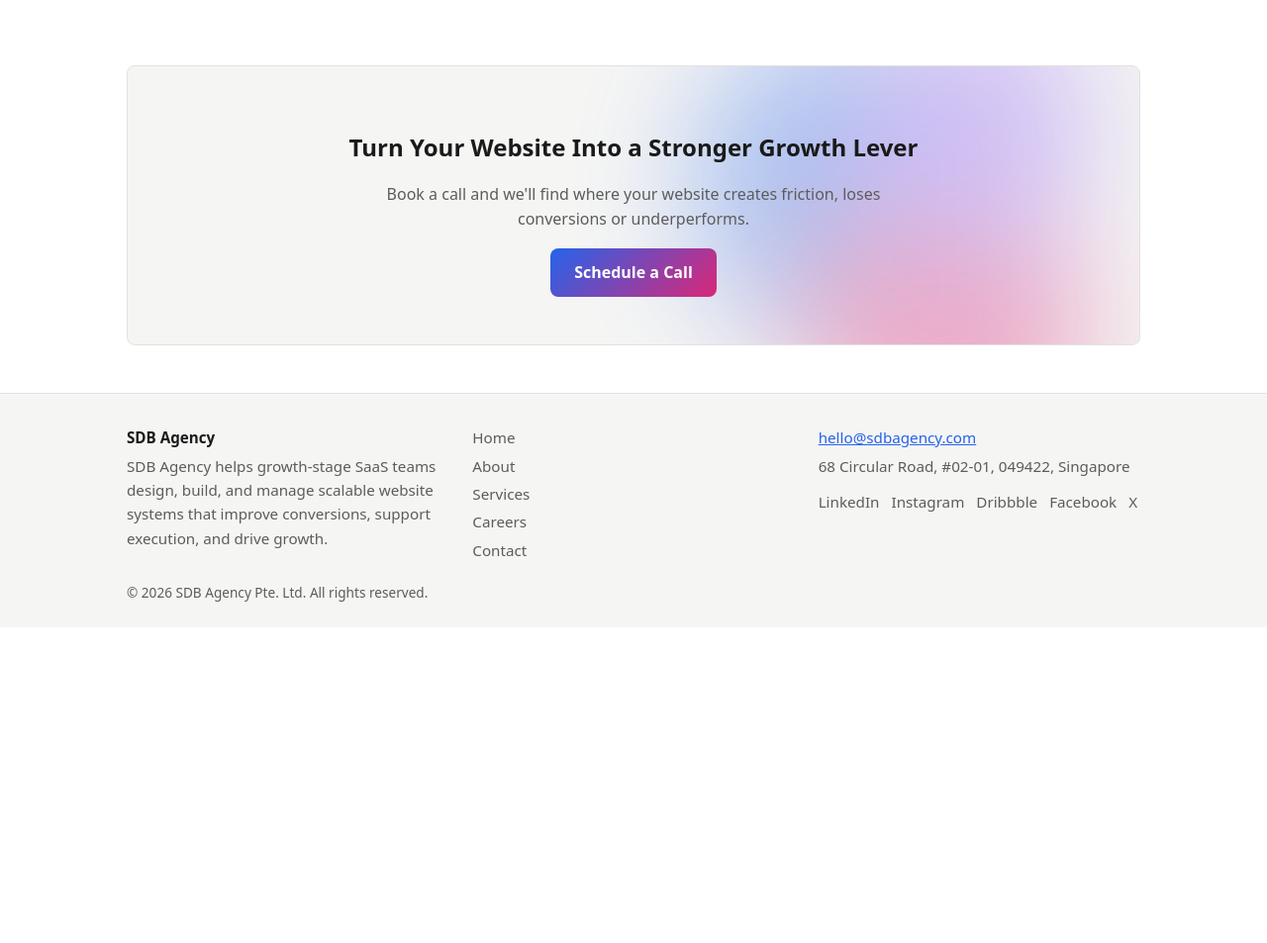
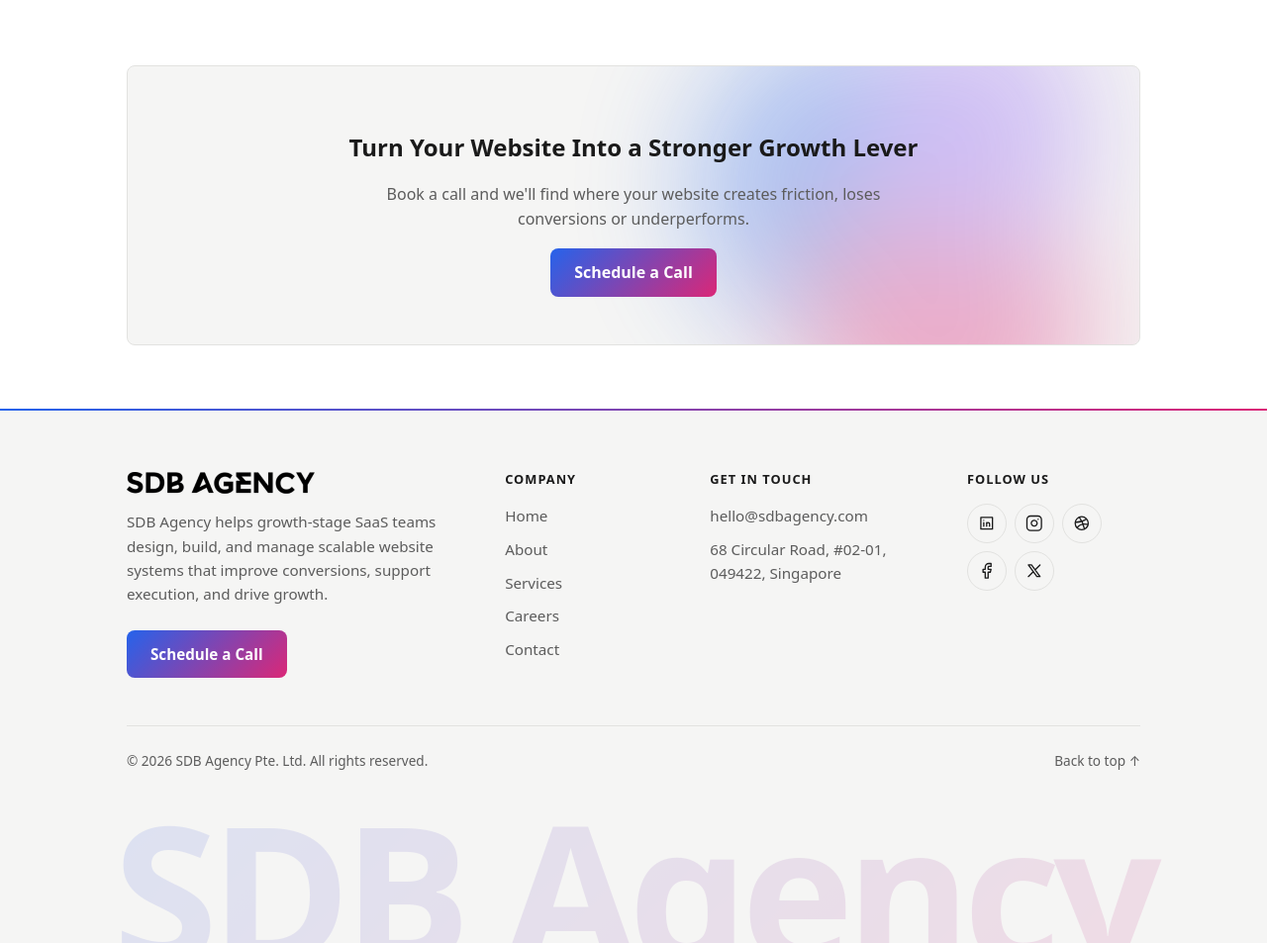
Before and after one commit to alitcoyy/First-Astro, an Astro site: page / in a window 1280 px wide. Shown: the part 2257-3210 px from the top of the page at 99% size. Before the commit the page ends 2891 px from the top, so only its background shows below. Built offline with nearby package versions, Linux system fonts and the light colour scheme; Astro itself is replaced by a stand-in of ours.

Commit message:
Redesign footer
- Gradient top edge, brand column with logo, tagline and CTA
- Labelled Company / Get in touch / Follow us columns
- Round social icon buttons with gradient hover
- Bottom bar with copyright and "Back to top", plus a faint
  oversized wordmark
- Smooth scrolling for in-page links (respects reduced motion)

Co-Authored-By: Claude Opus 5.5 <noreply@anthropic.com>

```diff
--- a/src/components/Footer.astro
+++ b/src/components/Footer.astro
@@ -1,48 +1,168 @@
 ---
 import { SITE, NAV, SOCIAL } from '../site';
+import logo from '../assets/sdb-logo-white.webp';
 
 const year = new Date().getFullYear();
 ---
 
 <footer>
-  <div class="container cols">
+  <div class="container top">
+    <div class="brand">
+      <a href="/" class="logo">
+        <img src={logo.src} alt={SITE.name} width={logo.width / 2} height={logo.height / 2} loading="lazy" decoding="async" />
+      </a>
+      <p>{SITE.description}</p>
+      <a href="/contact" class="btn">Schedule a Call</a>
+    </div>
+
+    <nav aria-label="Footer">
+      <h2>Company</h2>
+      <ul>{NAV.map(({ href, label }) => <li><a href={href}>{label}</a></li>)}</ul>
+    </nav>
+
     <div>
-      <strong>{SITE.name}</strong>
-      <p>{SITE.description}</p>
+      <h2>Get in touch</h2>
+      <ul>
+        <li><a href={`mailto:${SITE.email}`}>{SITE.email}</a></li>
+        <li><address>{SITE.address}</address></li>
+      </ul>
     </div>
-    <nav aria-label="Footer">
-      {NAV.map(({ href, label }) => <a href={href}>{label}</a>)}
-    </nav>
+
     <div>
-      <a href={`mailto:${SITE.email}`}>{SITE.email}</a>
-      <p>{SITE.address}</p>
-      <p class="social">
-        {SOCIAL.map(({ href, label }) => <a href={href} rel="noopener">{label}</a>)}
-      </p>
+      <h2>Follow us</h2>
+      <ul class="social">
+        {SOCIAL.map(({ href, label, icon }) => (
+          <li>
+            <a href={href} rel="noopener" aria-label={label} title={label}>
+              <svg viewBox="0 0 24 24" aria-hidden="true"><path d={icon} /></svg>
+            </a>
+          </li>
+        ))}
+      </ul>
     </div>
   </div>
-  <p class="container copy">&copy; {year} {SITE.legalName} All rights reserved.</p>
+
+  <div class="container bottom">
+    <p>&copy; {year} {SITE.legalName} All rights reserved.</p>
+    <a href="#" class="to-top">Back to top <span aria-hidden="true">↑</span></a>
+  </div>
+
+  <p class="wordmark" aria-hidden="true">{SITE.name}</p>
 </footer>
 
 <style lang="scss">
-  footer { border-top: 1px solid var(--border); background: var(--surface); color: var(--muted); font-size: 0.95rem; }
-  .cols { display: grid; gap: 1.5rem; grid-template-columns: repeat(auto-fit, minmax(12rem, 1fr)); padding-block: 2rem 1rem; }
-  strong { color: var(--fg); }
-  p { margin: 0.25rem 0 0; }
+  footer {
+    position: relative;
+    overflow: hidden;
+    margin-top: 1rem;
+    background: var(--surface);
+    color: var(--muted);
+    font-size: 0.95rem;
 
-  nav {
-    display: flex;
-    flex-direction: column;
-    gap: 0.25rem;
+    // Gradient hairline across the top.
+    &::before { content: ''; position: absolute; inset: 0 0 auto; height: 2px; background: var(--gradient); }
   }
 
-  nav a, .social a {
+  ul { list-style: none; margin: 0; padding: 0; display: grid; gap: 0.6rem; }
+
+  a:not(.btn) {
     color: var(--muted);
     text-decoration: none;
+    transition: color 0.2s ease;
 
     &:hover { color: var(--fg); }
   }
 
-  .social { display: flex; flex-wrap: wrap; gap: 0.25rem 0.75rem; margin-top: 0.75rem; }
-  .copy { margin-inline: auto; padding-block: 0 1.5rem; font-size: 0.85rem; }
+  .top {
+    display: grid;
+    gap: 2.5rem 2rem;
+    grid-template-columns: repeat(auto-fit, minmax(11rem, 1fr));
+    padding-block: 4rem 3rem;
+
+    @media (min-width: 56rem) { grid-template-columns: 2fr 1fr 1.3fr 1fr; }
+  }
+
+  .brand {
+    max-width: 24rem;
+
+    @media (max-width: 56rem) { grid-column: 1 / -1; }
+
+    p { margin: 1rem 0 1.5rem; line-height: 1.6; }
+  }
+
+  .logo img {
+    display: block;
+    filter: brightness(0); // the logo is white: darken it on the light theme
+
+    @media (prefers-color-scheme: dark) { filter: none; }
+  }
+
+  h2 { margin: 0 0 1rem; font-size: 0.8rem; font-weight: 700; letter-spacing: 0.08em; text-transform: uppercase; color: var(--fg); }
+  address { font-style: normal; line-height: 1.6; }
+
+  // Underline that draws in on hover for text links.
+  nav a {
+    background: linear-gradient(var(--accent-2), var(--accent-2)) left bottom / 0 1px no-repeat;
+    transition: color 0.2s ease, background-size 0.3s ease;
+
+    &:hover { background-size: 100% 1px; }
+  }
+
+  .social {
+    display: flex;
+    flex-wrap: wrap;
+    gap: 0.5rem;
+
+    a {
+      display: grid;
+      place-items: center;
+      width: 2.5rem;
+      height: 2.5rem;
+      border: 1px solid var(--border);
+      border-radius: 50%;
+      color: var(--fg);
+      transition: color 0.2s ease, border-color 0.2s ease, background 0.2s ease, translate 0.2s ease;
+
+      &:hover { color: var(--accent-fg); border-color: transparent; background: var(--gradient); translate: 0 -2px; }
+    }
+
+    svg { width: 1.1rem; height: 1.1rem; fill: none; stroke: currentColor; stroke-width: 1.8; stroke-linecap: round; stroke-linejoin: round; }
+  }
+
+  .bottom {
+    display: flex;
+    flex-wrap: wrap;
+    align-items: center;
+    justify-content: space-between;
+    gap: 0.75rem 2rem;
+    padding-block: 1.5rem;
+    border-top: 1px solid var(--border);
+    font-size: 0.85rem;
+
+    p { margin: 0; }
+  }
+
+  .to-top span { display: inline-block; transition: translate 0.2s ease; }
+  .to-top:hover span { translate: 0 -3px; }
+
+  // Oversized, faint brand name that bleeds off the bottom edge.
+  .wordmark {
+    margin: 0 0 -0.22em;
+    text-align: center;
+    font-size: clamp(3.5rem, 15vw, 12rem);
+    font-weight: 800;
+    line-height: 1;
+    letter-spacing: -0.04em;
+    white-space: nowrap;
+    background: var(--gradient);
+    -webkit-background-clip: text;
+    background-clip: text;
+    color: transparent;
+    opacity: 0.12;
+    user-select: none;
+  }
+
+  @media (prefers-reduced-motion: reduce) {
+    a, nav a, .social a, .to-top span { transition: none; }
+  }
 </style>
--- a/src/layouts/Layout.astro
+++ b/src/layouts/Layout.astro
@@ -111,6 +111,7 @@ const { title, description = SITE.description } = Astro.props;
 
   // ---------- Shared page pieces ----------
   body { overflow-x: clip; } // decorative glows/tickers never cause sideways scroll
+  @media (prefers-reduced-motion: no-preference) { html { scroll-behavior: smooth; } } // in-page links and "Back to top"
   section + section { margin-top: 5rem; }
   .hero { position: relative; isolation: isolate; padding-block: 2rem; }
   .kicker { margin: 0 0 1rem; font-size: 0.85rem; font-weight: 600; letter-spacing: 0.08em; text-transform: uppercase; color: var(--accent-2); }
--- a/src/site.ts
+++ b/src/site.ts
@@ -18,12 +18,13 @@ export const NAV = [
   { href: '/contact', label: 'Contact' },
 ];
 
+// `icon` is a 24×24 stroked SVG path.
 export const SOCIAL = [
-  { href: 'https://www.linkedin.com/company/sdbagency', label: 'LinkedIn' },
-  { href: 'https://www.instagram.com/sdbagency/', label: 'Instagram' },
-  { href: 'https://dribbble.com/sdbagency', label: 'Dribbble' },
-  { href: 'https://www.facebook.com/sdbagency/', label: 'Facebook' },
-  { href: 'https://x.com/sdbagency', label: 'X' },
+  { href: 'https://www.linkedin.com/company/sdbagency', label: 'LinkedIn', icon: 'M4 4h16v16H4zM8 11v5M8 8v.01M12 16v-5M16 16v-3a2 2 0 00-4 0' },
+  { href: 'https://www.instagram.com/sdbagency/', label: 'Instagram', icon: 'M7 2h10a5 5 0 015 5v10a5 5 0 01-5 5H7a5 5 0 01-5-5V7a5 5 0 015-5zM16 11.4A4 4 0 1112.6 8 4 4 0 0116 11.4zM17.5 6.5h.01' },
+  { href: 'https://dribbble.com/sdbagency', label: 'Dribbble', icon: 'M12 3a9 9 0 100 18 9 9 0 000-18zM8.6 3.7c3.6 4.5 6 10 7.2 16.2M3.1 10.5c5.6.3 10.8-.9 15-4M5.5 18.3c3.4-4.4 8.6-6 15.4-4.6' },
+  { href: 'https://www.facebook.com/sdbagency/', label: 'Facebook', icon: 'M18 2h-3a5 5 0 00-5 5v3H7v4h3v8h4v-8h3l1-4h-4V7a1 1 0 011-1h3z' },
+  { href: 'https://x.com/sdbagency', label: 'X', icon: 'M4 4l11.7 16H20L8.3 4H4zM4 20l6.8-6.8M20 4l-6.8 6.8' },
 ];
 
 // `icon` is a 24×24 stroked SVG path, rendered with the global `.icon` class.
```
